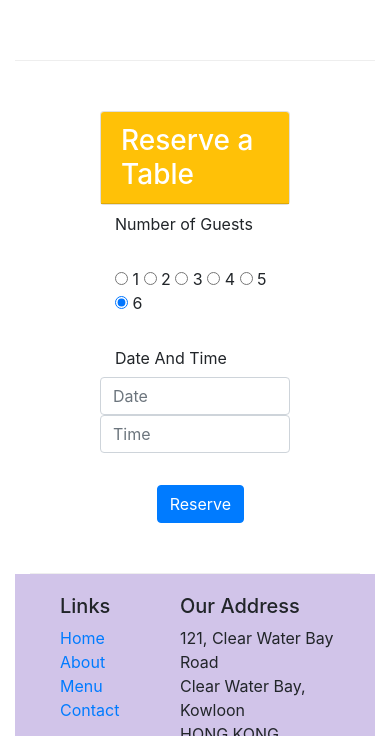
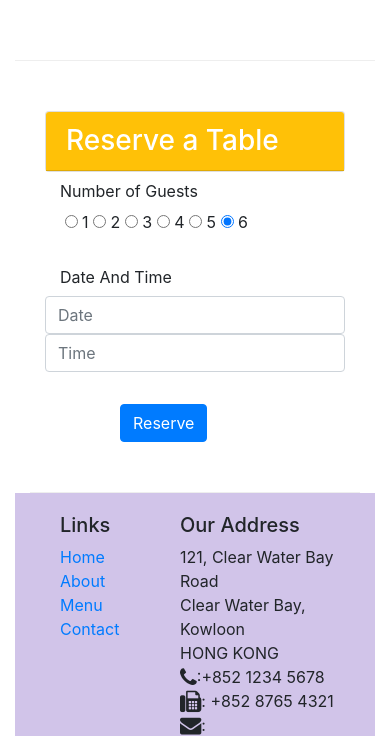
Before and after one commit to AkshayCshetty/coursera-frontend-development, a website: page Bootstrap4/conFusion/index.html in a window 390 px wide. Shown: the part 1970-2706 px from the top of the page. Drawn offline with nearby package versions, Linux system fonts and the light colour scheme.

Commit message:
assignemnet2- 3

```diff
--- a/Bootstrap4/conFusion/index.html
+++ b/Bootstrap4/conFusion/index.html
@@ -115,7 +115,7 @@
     <div class="container">
 
         <div class="row row-content allign-items-center">
-                <div class="col-8  col-sm-first offset-2 ">
+                <div class="col-12 col-sm-8 offset-md-2 ">
                     <div class="card">
                         <h3 class="card-header bg-primary text-white bg-warning">Reserve a Table</h3>
                     </div>
@@ -137,13 +137,13 @@
                                     </div>
                                 </div>
                                 <div class="form-group row">
-                                    <label for="firstname" class="col-md-2 col-form-label align-self-center">Date And Time</label>
+                                    <label for="date and time" class="col-md-2 col-form-label align-self-center">Date And Time</label>
                                     <div class="form-group row">
 
-                                        <div class="col-md-4 align-self-center">
+                                        <div class="col-md-5 align-self-center">
                                             <input type="text" class="form-control" id="Date" name="Date" placeholder="Date">
                                         </div>
-                                        <div class="col-md-4 align-self-center ">
+                                        <div class="col-md-5 align-self-center ">
                                             <input type="text" class="form-control" id="Time" name="Time" placeholder="Time">
                                         </div>
                                     </div>
```
